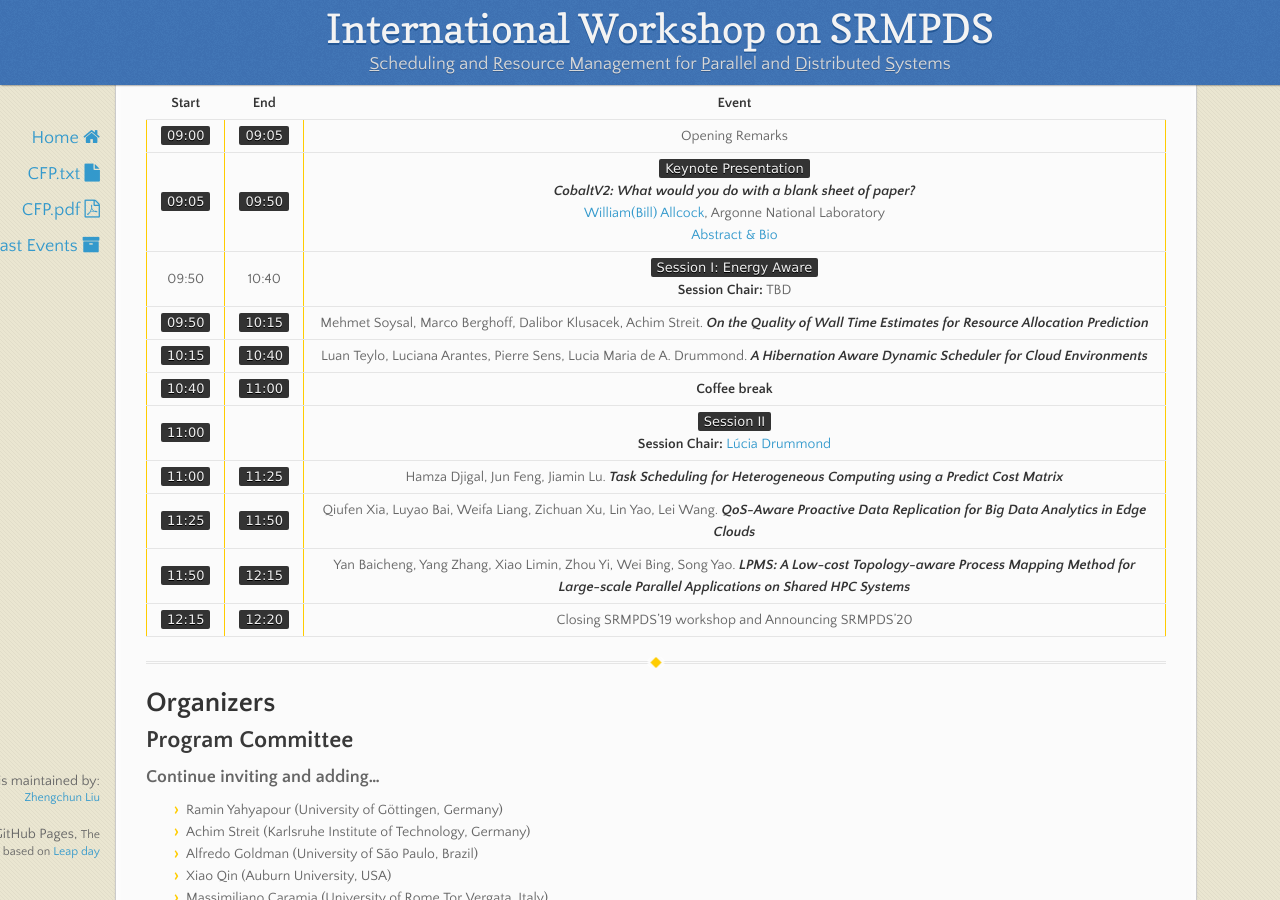
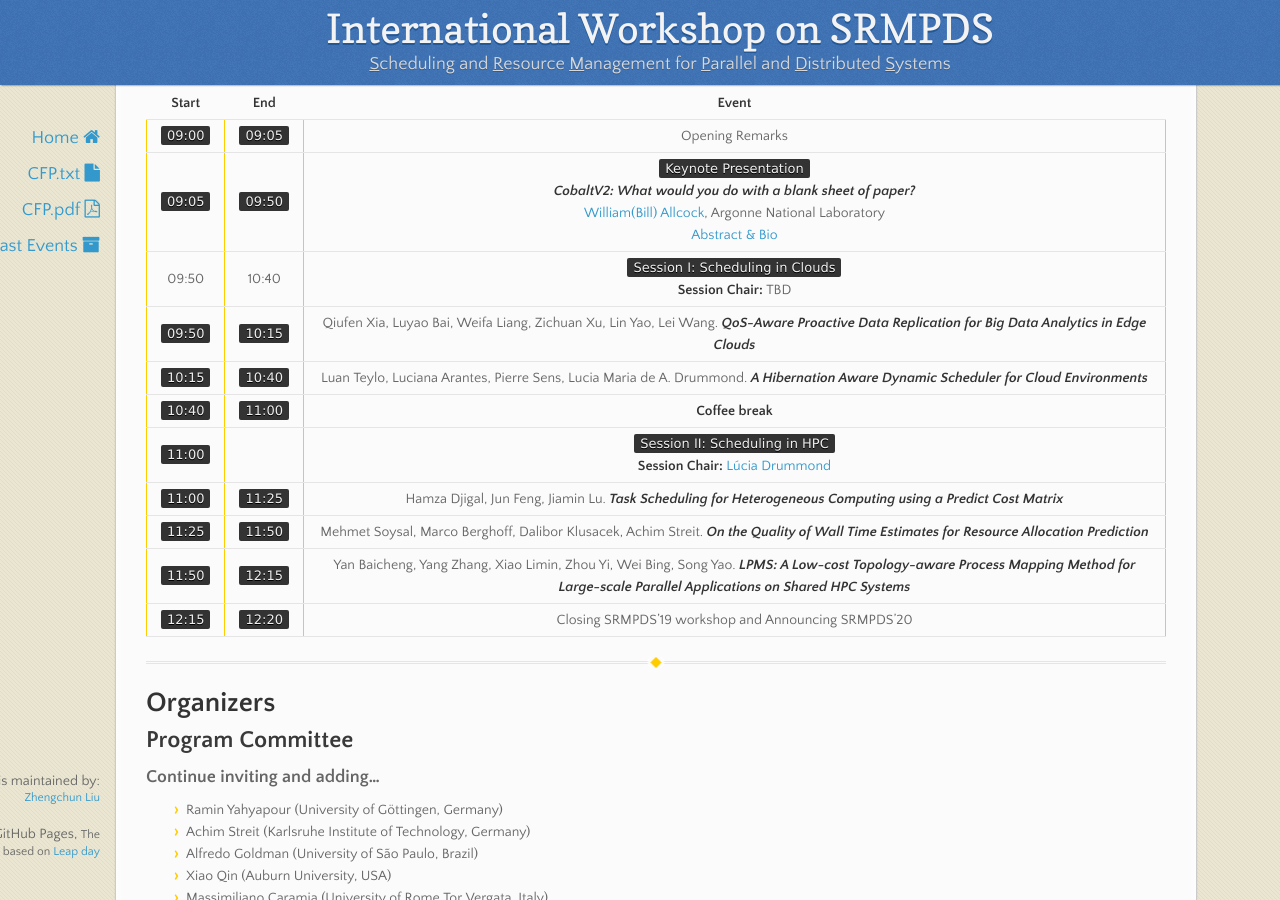
Before and after one commit to srmpds/srmpds.github.io, a Jekyll site: the page built from index.md, in a window 1280 px wide and 900 px high, scrolled down 1455 px. Built offline with Jekyll 4.4.1, drawn with Linux system fonts in a browser that asks for light colours; nearby versions of some CDN libraries.

Commit message:
add, delete, polish etc.

```diff
--- a/index.md
+++ b/index.md
@@ -56,13 +56,13 @@ Events will be held on August 5th, ___Room A___, at the ___Kyoto Research Park (
 | :-------: | :-----: | :----------------------------------------------------------: |
 |  `09:00`  | `09:05` |                       Opening Remarks                        |
 |  `09:05`  | `09:50` | `Keynote Presentation` <br> ___CobaltV2:  What would you do with a blank sheet of paper?___ <br> [William(Bill) Allcock](https://www.anl.gov/profile/william-bill-e-allcock), Argonne National Laboratory <br> <a href="./doc/srmpds-19-keynote.pdf" target="_blank">Abstract & Bio</a> |
-|   09:50   |  10:40  |    `Session I: Energy Aware` <br> **Session Chair:** TBD     |
-|  `09:50`  | `10:15` | Mehmet Soysal, Marco Berghoff, Dalibor Klusacek, Achim Streit. ___On the Quality of Wall Time Estimates for Resource Allocation Prediction___ |
+|   09:50   |  10:40  | `Session I: Scheduling in Clouds ` <br> **Session Chair:** TBD |
+|  `09:50`  | `10:15` | Qiufen Xia, Luyao Bai, Weifa Liang, Zichuan Xu, Lin Yao, Lei Wang. ___QoS-Aware Proactive Data Replication for Big Data Analytics in Edge Clouds___ |
 |  `10:15`  | `10:40` | Luan Teylo, Luciana Arantes, Pierre Sens, Lucia Maria de A. Drummond. ___A Hibernation Aware Dynamic Scheduler for Cloud Environments___ |
 |  `10:40`  | `11:00` |                       __Coffee break__                       |
-|  `11:00`  |         | `Session II`<br/>**Session Chair:** [Lúcia Drummond](http://www.ic.uff.br/~lucia/) |
+|  `11:00`  |         | `Session II: Scheduling in HPC`<br/>**Session Chair:** [Lúcia Drummond](http://www.ic.uff.br/~lucia/) |
 |  `11:00`  | `11:25` | Hamza Djigal, Jun Feng, Jiamin Lu. ___Task Scheduling for Heterogeneous Computing using a Predict Cost Matrix___ |
-|  `11:25`  | `11:50` | Qiufen Xia, Luyao Bai, Weifa Liang, Zichuan Xu, Lin Yao, Lei Wang. ___QoS-Aware Proactive Data Replication for Big Data Analytics in Edge Clouds___ |
+|  `11:25`  | `11:50` | Mehmet Soysal, Marco Berghoff, Dalibor Klusacek, Achim Streit. ___On the Quality of Wall Time Estimates for Resource Allocation Prediction___ |
 |  `11:50`  | `12:15` | Yan Baicheng, Yang Zhang, Xiao Limin, Zhou Yi, Wei Bing, Song Yao. ___LPMS: A Low-cost Topology-aware Process Mapping Method for Large-scale Parallel Applications on Shared HPC Systems___ |
 |  `12:15`  | `12:20` |     Closing SRMPDS'19 workshop and Announcing SRMPDS'20      |
 
```
Also changed, not shown: 1 other file.
